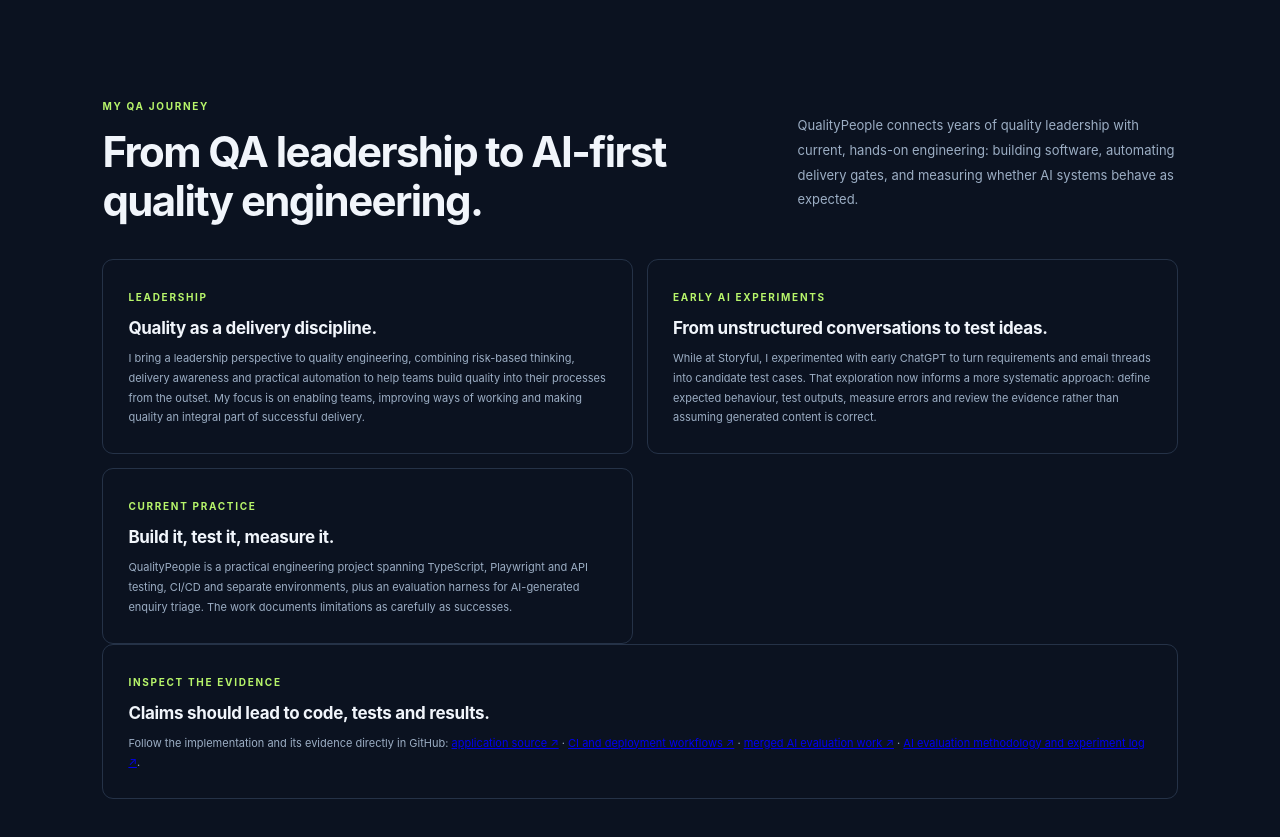
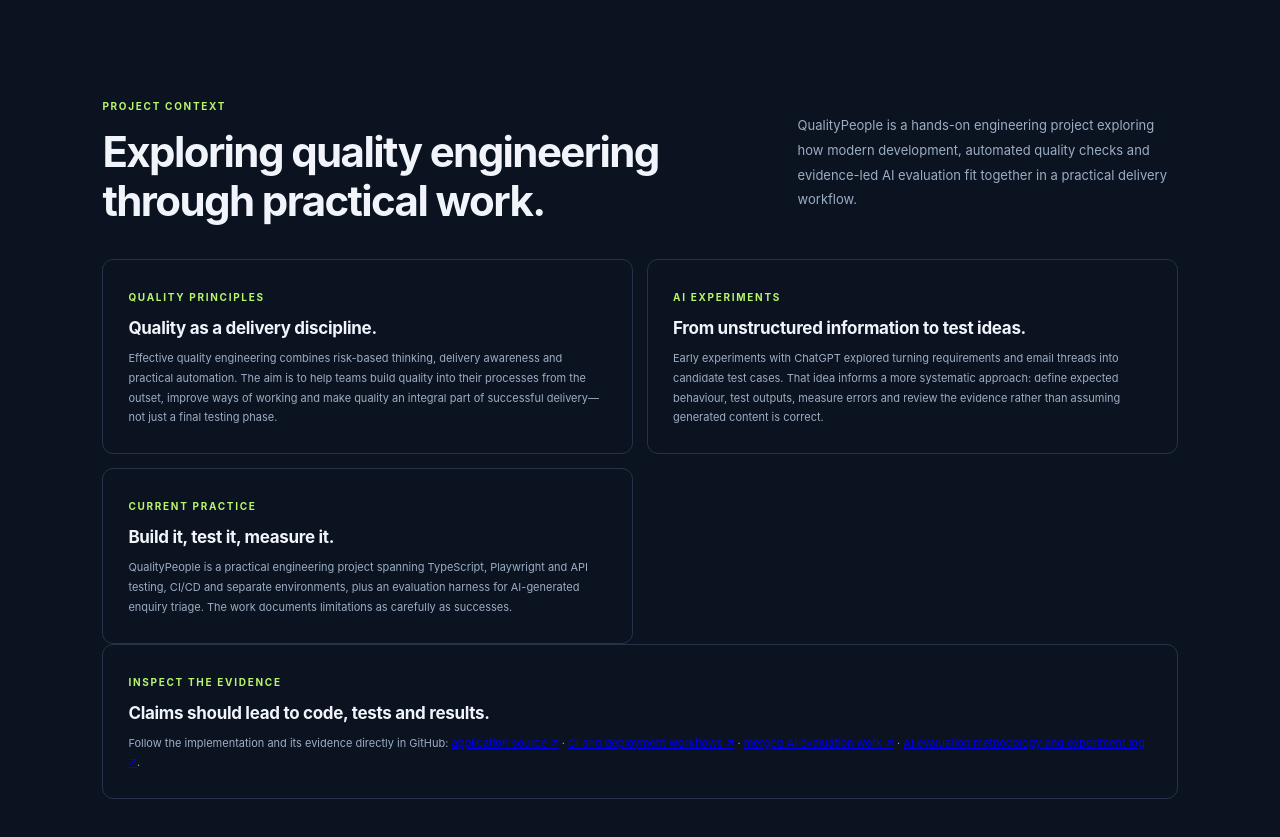
Before and after one commit to Floodzie2/qualitypeople-portfolio, a React (Vite) app: page / in a window 1280 px wide. Shown: the part 827-1664 px from the top of the page. Built offline with nearby package versions, Linux system fonts and the light colour scheme.

Commit message:
Position portfolio around the project

```diff
--- a/src/App.tsx
+++ b/src/App.tsx
@@ -74,7 +74,7 @@
         </a>
 
         <nav className="main-nav" aria-label="Main navigation">
-          <a href="#story">My QA journey</a>
+          <a href="#story">Project context</a>
           <a href="#architecture">Architecture</a>
           <a href="#engineering">Engineering</a>
           <a href="#performance">JMeter performance</a>
@@ -199,36 +199,36 @@
         <section className="content-section career-section" id="story">
           <div className="section-heading">
             <div>
-              <span className="eyebrow">MY QA JOURNEY</span>
-              <h2>From QA leadership to AI-first quality engineering.</h2>
+              <span className="eyebrow">PROJECT CONTEXT</span>
+              <h2>Exploring quality engineering through practical work.</h2>
             </div>
             <p>
-              QualityPeople connects years of quality leadership with current,
-              hands-on engineering: building software, automating delivery gates,
-              and measuring whether AI systems behave as expected.
+              QualityPeople is a hands-on engineering project exploring how modern
+              development, automated quality checks and evidence-led AI evaluation
+              fit together in a practical delivery workflow.
             </p>
           </div>
           <div className="architecture-support-grid">
             <article className="architecture-note">
-              <span className="eyebrow">LEADERSHIP</span>
+              <span className="eyebrow">QUALITY PRINCIPLES</span>
               <h3>Quality as a delivery discipline.</h3>
               <p>
-                I bring a leadership perspective to quality engineering, combining
-                risk-based thinking, delivery awareness and practical automation
-                to help teams build quality into their processes from the outset.
-                My focus is on enabling teams, improving ways of working and
-                making quality an integral part of successful delivery.
+                Effective quality engineering combines risk-based thinking,
+                delivery awareness and practical automation. The aim is to help
+                teams build quality into their processes from the outset,
+                improve ways of working and make quality an integral part of
+                successful delivery—not just a final testing phase.
               </p>
             </article>
             <article className="architecture-note">
-              <span className="eyebrow">EARLY AI EXPERIMENTS</span>
-              <h3>From unstructured conversations to test ideas.</h3>
+              <span className="eyebrow">AI EXPERIMENTS</span>
+              <h3>From unstructured information to test ideas.</h3>
               <p>
-                While at Storyful, I experimented with early ChatGPT to turn
-                requirements and email threads into candidate test cases. That
-                exploration now informs a more systematic approach: define
-                expected behaviour, test outputs, measure errors and review
-                the evidence rather than assuming generated content is correct.
+                Early experiments with ChatGPT explored turning requirements and
+                email threads into candidate test cases. That idea informs a
+                more systematic approach: define expected behaviour, test
+                outputs, measure errors and review the evidence rather than
+                assuming generated content is correct.
               </p>
             </article>
             <article className="architecture-note">
```
